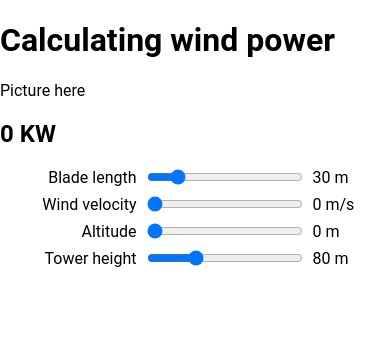
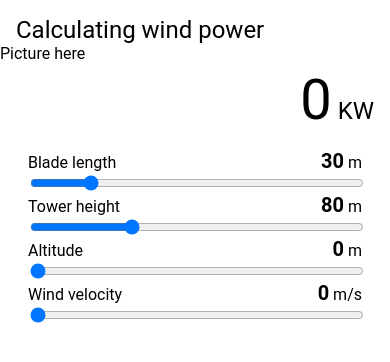
Before and after one commit to BrownUniversity/wind-turbine-tool, a React (Create React App) app: page / in a window 390 px wide. Shown: the top 362 px of the page. Built offline with nearby package versions, Linux system fonts and the light colour scheme.

Commit message:
Add responsive layout.

```diff
--- a/src/App.css
+++ b/src/App.css
@@ -1 +1,5 @@
 /* App component styles */
+
+.app {
+	height: 100%;
+}
--- a/src/InputField.css
+++ b/src/InputField.css
@@ -1,17 +1,29 @@
 /* InputField component styles */
 
 .input-field {
-	width: 100%;
 	display: flex;
-	align-items: center;
-	margin: 0.5rem 0;
+	flex-direction: column;
 }
 
-.input-field label {
-	width: 35%;
-	text-align: right;
+.slider-text {
+	display: flex;
+	width: 100%;
+	align-items: baseline;
+	justify-content: space-between;
+	margin: 0;
+	padding: 0;
 }
 
 .input-field input[type=range] {
-	width: 40%;
+	width: 100%;
 }
+
+.value {
+	font-size: 1.25rem;
+	font-weight: 600;
+}
+
+.value .unit {
+	font-size: 1rem;
+	font-weight: normal;
+}
--- a/src/InputField.js
+++ b/src/InputField.js
@@ -4,9 +4,11 @@ import "./InputField.css";
 function InputField(props){
   return (
     <div className="input-field">
-      <label htmlFor={props.name}>{props.label}</label>
-      <input name={props.name+"-slider"} type="range" style={{margin: "0px 10px"}} {...props} />
-      <span class="value">{props.value} <span class="unit">{props.unit}</span></span>
+      <p class="slider-text">
+        <label htmlFor={props.name}>{props.label}</label>
+        <span class="value">{props.value}<span class="unit"> {props.unit}</span></span>
+      </p>
+      <input name={props.name} type="range" {...props} />
     </div>
   );
 }
--- a/src/TurbineCalculator.css
+++ b/src/TurbineCalculator.css
@@ -1,5 +1,48 @@
 /* TurbineCalculator component styles */
 
+.turbine-calculator {
+	display: flex;
+	flex-direction: column;
+	justify-content: space-between;
+	height: 100%;
+}
+
+.turbine-calculator h1 {
+	margin: 1rem;
+	margin-bottom: 0;
+	align-self: flex-start;
+	flex-grow: 1;
+	font-size: 1.5rem;
+	font-weight: normal;
+}
+
+.results .unit {
+	font-size: 1.5rem;
+	font-weight: normal;
+}
+
+.results {
+	margin: 1% 1rem;
+	text-align: right;
+	font-size: 3.5rem;
+	font-weight: normal;
+}
+
 .inputs {
-	max-width: 40rem;
+	margin: 0 1rem 1rem 1rem;
+	padding: 0.75rem;
+	background-color: rgba(255, 255, 255, 0.5);
+	border-radius: 10px;
+	min-width: 300px;
 }
+
+@media (orientation: landscape) {
+	.inputs {
+		align-self: flex-end;
+		width: 50%;
+	}
+
+	.results {
+		margin: 0 1rem;
+	}
+}
--- a/src/TurbineCalculator.js
+++ b/src/TurbineCalculator.js
@@ -27,7 +27,7 @@ class TurbineCalculator extends React.Component {
   calculatePower() {
     try {
       const powerInWatts = calculateTurbinePower(this.state.windVelocity, this.state.towerHeight, this.state.bladeLength, this.state.altitude);
-      return (powerInWatts/1000).toLocaleString(undefined, { maximumFractionDigits: 0 })  + " KW";
+      return <h2 className="results">{(powerInWatts/1000).toLocaleString(undefined, { maximumFractionDigits: 0 })}<span className="unit"> KW</span></h2>;
     } catch( error ) {
       return error.message;
     }
@@ -39,7 +39,7 @@ class TurbineCalculator extends React.Component {
       <div className="turbine-calculator">
         <h1>Calculating wind power</h1>
         <TurbineVisual />
-        <h2 className="results">{this.calculatePower()}</h2>
+        {this.calculatePower()}
         <form className="inputs" onChange={this.formUpdate}>
           <InputField
             name="bladeLength"
@@ -47,6 +47,24 @@ class TurbineCalculator extends React.Component {
             max={Math.min(80, this.state.towerHeight)}
             value={this.state.bladeLength}
             label="Blade length"
+            unit="m"
+            onChange={this.update}
+          />
+          <InputField
+            name="towerHeight"
+            min={Math.max(20, this.state.bladeLength)}
+            max="200"
+            value={this.state.towerHeight}
+            label="Tower height"
+            unit="m"
+            onChange={this.update}
+          />
+          <InputField
+            name="altitude"
+            min="0"
+            max="10000"
+            value={this.state.altitude}
+            label="Altitude"
             unit="m"
             onChange={this.update}
           />
@@ -59,24 +77,6 @@ class TurbineCalculator extends React.Component {
             unit="m/s"
             onChange={this.update}
           />
-          <InputField
-            name="altitude"
-            min="0"
-            max="10000"
-            value={this.state.altitude}
-            label="Altitude"
-            unit="m"
-            onChange={this.update}
-          />
-          <InputField
-            name="towerHeight"
-            min={Math.max(20, this.state.bladeLength)}
-            max="200"
-            value={this.state.towerHeight}
-            label="Tower height"
-            unit="m"
-            onChange={this.update}
-          />
         </form>
       </div>
     )
```
